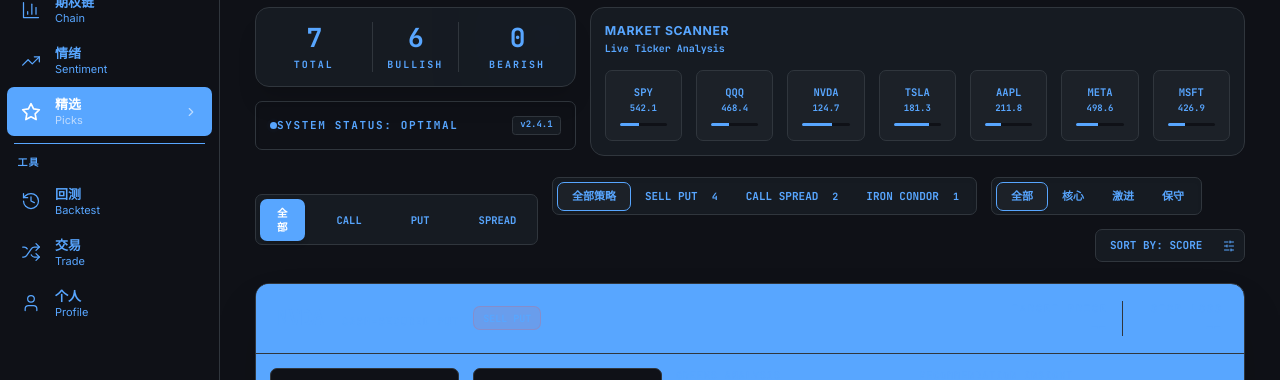
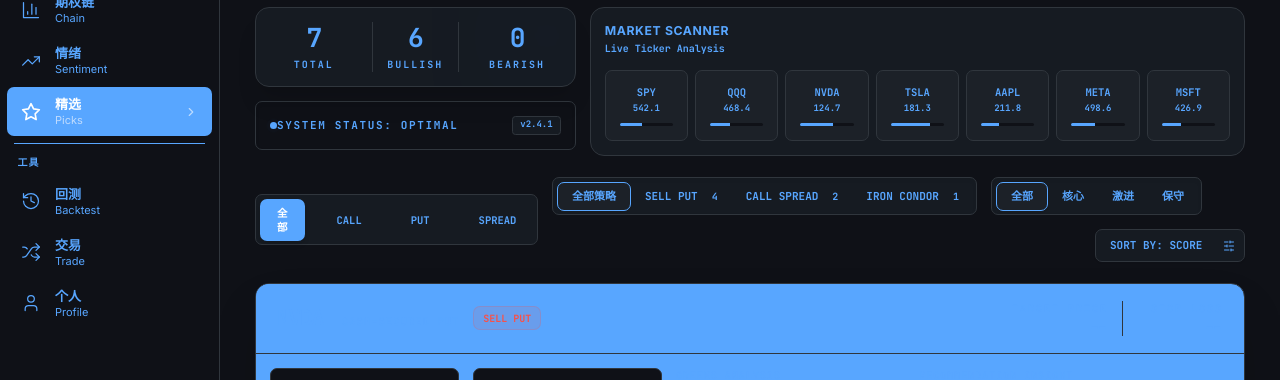
Before and after one commit to Jeremygarden/option-helius, a Next.js app in the folder frontend/: page /picks in a window 1280 px wide. Shown: the part 166-546 px from the top of the page. Built offline with nearby package versions, Linux system fonts and the light colour scheme; no server answers.

Commit message:
style(design-review-round-6): fix picks page layout and badge system

```diff
--- a/frontend/app/picks/page.tsx
+++ b/frontend/app/picks/page.tsx
@@ -99,9 +99,9 @@ type PicksResponse = {
 const TYPE_META: Record<string, {
   label: string; cn: string; color: string; bg: string; border: string;
 }> = {
-  sell_put:    { label: "SELL PUT",    cn: "卖PUT",  color: "var(--accent-blue)", bg: "rgba(248,81,73,0.1)",  border: "rgba(248,81,73,0.2)"  },
-  call_spread: { label: "CALL SPREAD", cn: "CALL价差", color: "var(--accent-blue)", bg: "rgba(63,185,80,0.1)", border: "rgba(63,185,80,0.2)" },
-  iron_condor: { label: "IRON CONDOR", cn: "铁鹰",   color: "var(--accent-blue)", bg: "rgba(163,113,247,0.1)", border: "rgba(163,113,247,0.2)" },
+  sell_put:    { label: "SELL PUT",    cn: "卖PUT",  color: "var(--accent-red)", bg: "rgba(248,81,73,0.1)",  border: "rgba(248,81,73,0.2)"  },
+  call_spread: { label: "CALL SPREAD", cn: "CALL价差", color: "var(--accent-green)", bg: "rgba(63,185,80,0.1)", border: "rgba(63,185,80,0.2)" },
+  iron_condor: { label: "IRON CONDOR", cn: "铁鹰",   color: "var(--accent-purple)", bg: "rgba(163,113,247,0.1)", border: "rgba(163,113,247,0.2)" },
 };
 
 /* ─── Fallback data ──────────────────────────────────────────── */
@@ -428,7 +428,7 @@ function ScannerSummaryCard({
         </div>
       </div>
 
-      <div className="grid grid-cols-2 sm:grid-cols-4 lg:grid-cols-7 gap-4">
+      <div className="grid grid-cols-2 sm:grid-cols-4 lg:grid-cols-7 gap-2">
         {scanner.map(item => {
           const t = (item.ticker || "").toUpperCase();
           const isSelected = t === selected;
```
